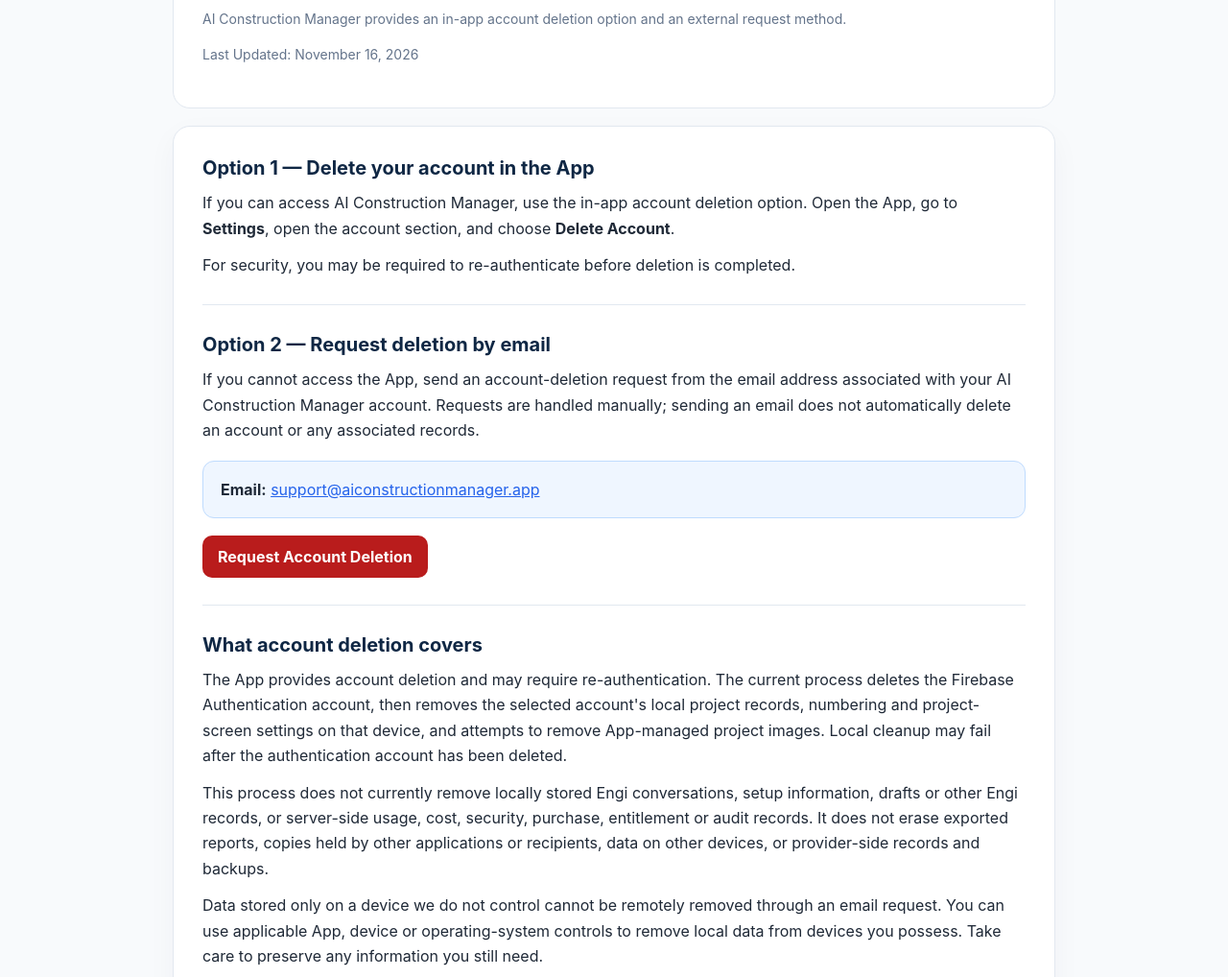
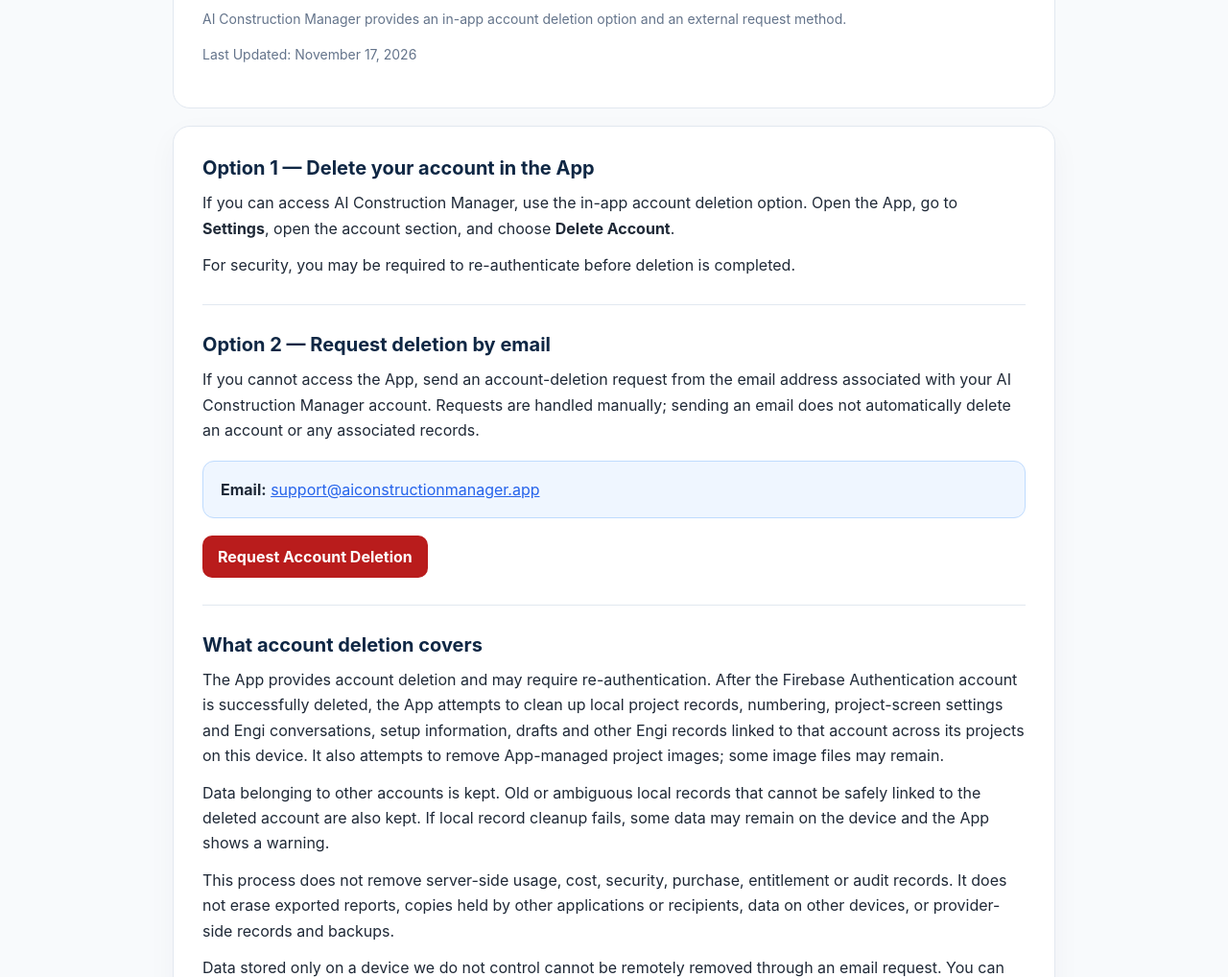
Before and after one commit to motasemalfokaha/aiconstructionmanager-website, a plain HTML site: page delete-account/index.html in a window 1280 px wide. Shown: the part 230-1248 px from the top of the page at 96% size. Drawn offline with Linux system fonts and the light colour scheme.

Commit message:
docs: align deletion disclosures with local cleanup

```diff
--- a/delete-account/index.html
+++ b/delete-account/index.html
@@ -23,7 +23,7 @@
     <span class="eyebrow">Account Management</span>
     <h1>Delete Your Account</h1>
     <p class="meta">AI Construction Manager provides an in-app account deletion option and an external request method.</p>
-    <p class="meta">Last Updated: November 16, 2026</p>
+    <p class="meta">Last Updated: November 17, 2026</p>
   </div>
 
   <article class="legal-card">
@@ -44,8 +44,9 @@
 
     <section>
       <h2>What account deletion covers</h2>
-      <p>The App provides account deletion and may require re-authentication. The current process deletes the Firebase Authentication account, then removes the selected account&#x27;s local project records, numbering and project-screen settings on that device, and attempts to remove App-managed project images. Local cleanup may fail after the authentication account has been deleted.</p>
-      <p>This process does not currently remove locally stored Engi conversations, setup information, drafts or other Engi records, or server-side usage, cost, security, purchase, entitlement or audit records. It does not erase exported reports, copies held by other applications or recipients, data on other devices, or provider-side records and backups.</p>
+      <p>The App provides account deletion and may require re-authentication. After the Firebase Authentication account is successfully deleted, the App attempts to clean up local project records, numbering, project-screen settings and Engi conversations, setup information, drafts and other Engi records linked to that account across its projects on this device. It also attempts to remove App-managed project images; some image files may remain.</p>
+      <p>Data belonging to other accounts is kept. Old or ambiguous local records that cannot be safely linked to the deleted account are also kept. If local record cleanup fails, some data may remain on the device and the App shows a warning.</p>
+      <p>This process does not remove server-side usage, cost, security, purchase, entitlement or audit records. It does not erase exported reports, copies held by other applications or recipients, data on other devices, or provider-side records and backups.</p>
       <p>Data stored only on a device we do not control cannot be remotely removed through an email request. You can use applicable App, device or operating-system controls to remove local data from devices you possess. Take care to preserve any information you still need.</p>
       <p>Provider-side information, logs and backups may remain under the applicable provider arrangements and policies. This page does not promise deletion of every copy or a fixed retention period.</p>
       <p>If a Google Play subscription is available and you have subscribed, deleting your App account does not itself cancel that subscription.</p>
```
Also changed, not shown: privacy/index.html (+4 -3 lines), terms/index.html (+4 -3 lines).
